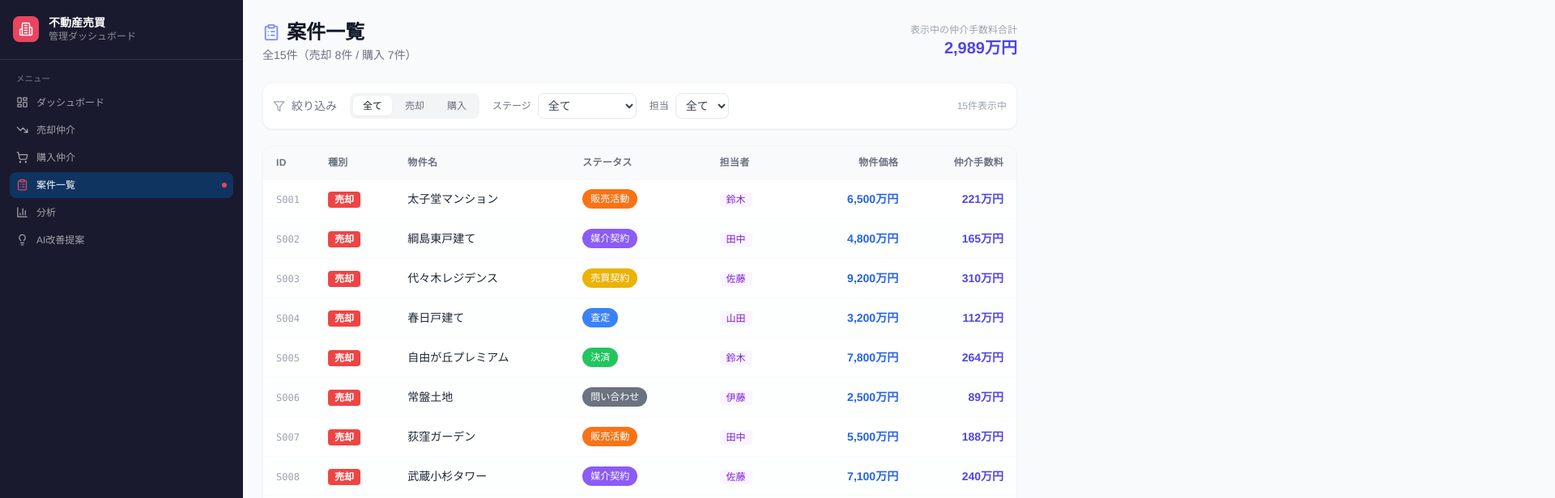
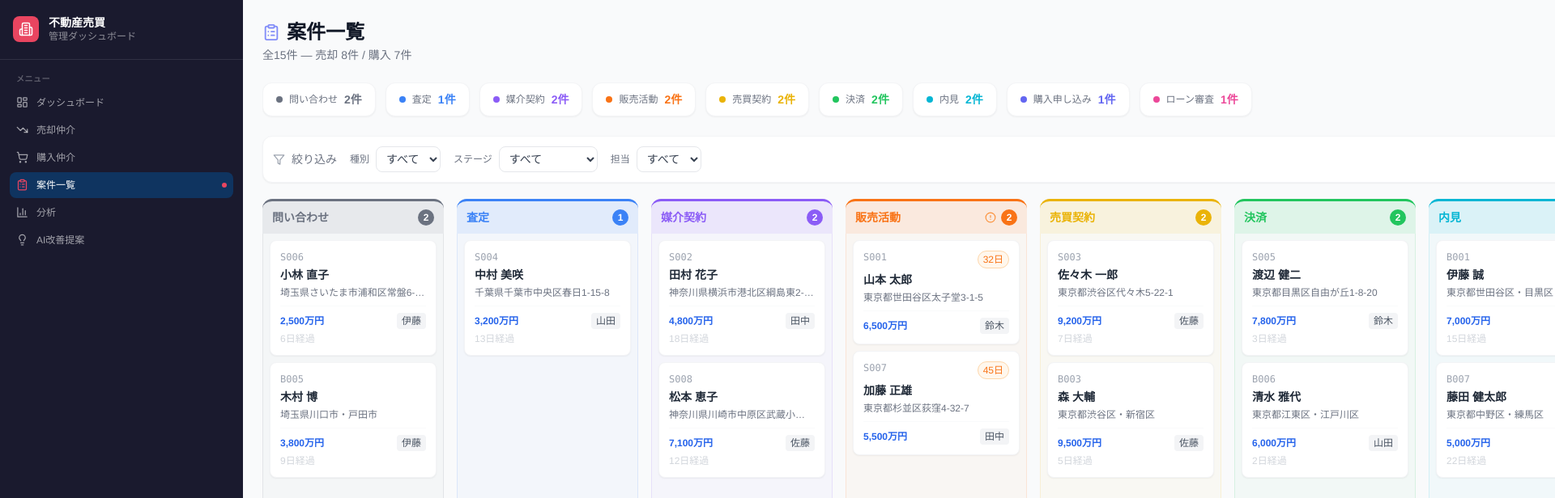
Before and after one commit to hh-rr-ux/buy-and-sell-, a Next.js app: page /cases in a window 1280 px wide. Shown: the top 616 px of the page at 81% size, 1920 px wide, since content can reach past the window. Built offline with nearby package versions, Linux system fonts and the light colour scheme.

Commit message:
案件一覧ページを売却・購入仲介と同じレイアウトに統一

```diff
--- a/app/cases/page.tsx
+++ b/app/cases/page.tsx
@@ -3,10 +3,16 @@
 export const dynamic = 'force-static'
 
 import { useState } from 'react'
-import { ClipboardList, Filter } from 'lucide-react'
-import { sellCases, buyCases, calcBrokerageFee, formatPrice, type Staff } from '@/lib/mockData'
+import { ClipboardList, LayoutGrid, List, Filter } from 'lucide-react'
+import PipelineBoard from '@/components/PipelineBoard'
+import CaseTable from '@/components/CaseTable'
+import {
+  sellCases, buyCases, SELL_STAGES, BUY_STAGES,
+  calcBrokerageFee, formatPrice,
+  type SellCase, type BuyCase, type Staff,
+} from '@/lib/mockData'
 
-const stageColors: Record<string, string> = {
+const STAGE_COLORS: Record<string, string> = {
   '問い合わせ':    '#6b7280',
   '査定':         '#3b82f6',
   '媒介契約':     '#8b5cf6',
@@ -18,54 +24,182 @@ const stageColors: Record<string, string> = {
   '決済':         '#22c55e',
 }
 
-// 売却・購入を統合した案件リスト
-const allCases = [
+// 全ステージ（売却→購入の順で重複排除）
+const ALL_STAGES = [
+  ...SELL_STAGES,
+  ...BUY_STAGES.filter(s => !SELL_STAGES.includes(s as typeof SELL_STAGES[number])),
+]
+
+type TypeFilter = 'すべて' | '売却' | '購入'
+
+// 統合型
+type UnifiedCase = {
+  id: string
+  type: '売却' | '購入'
+  clientName: string
+  propertyName: string
+  propertyAddress?: string
+  desiredArea?: string
+  propertyType: string
+  price: number
+  fee: number
+  stage: string
+  staff: Staff
+  startDate: string
+  lastContactDate: string
+  notes: string
+  daysInStage: number
+}
+
+const allCases: UnifiedCase[] = [
   ...sellCases.map(c => ({
-    id: c.id,
-    type: '売却' as const,
-    propertyName: c.propertyName,
-    stage: c.stage,
-    staff: c.staff,
-    price: c.askingPrice,
-    fee: calcBrokerageFee(c.askingPrice),
-    daysInStage: c.daysInStage,
-    lastContactDate: c.lastContactDate,
+    id: c.id, type: '売却' as const,
+    clientName: c.clientName, propertyName: c.propertyName,
+    propertyAddress: c.propertyAddress, propertyType: c.propertyType,
+    price: c.askingPrice, fee: calcBrokerageFee(c.askingPrice),
+    stage: c.stage, staff: c.staff,
+    startDate: c.startDate, lastContactDate: c.lastContactDate,
+    notes: c.notes, daysInStage: c.daysInStage,
   })),
   ...buyCases.map(c => ({
-    id: c.id,
-    type: '購入' as const,
-    propertyName: c.propertyName,
-    stage: c.stage,
-    staff: c.staff,
-    price: c.budget,
-    fee: calcBrokerageFee(c.budget),
-    daysInStage: c.daysInStage,
-    lastContactDate: c.lastContactDate,
+    id: c.id, type: '購入' as const,
+    clientName: c.clientName, propertyName: c.propertyName,
+    desiredArea: c.desiredArea, propertyType: c.propertyType,
+    price: c.budget, fee: calcBrokerageFee(c.budget),
+    stage: c.stage, staff: c.staff,
+    startDate: c.startDate, lastContactDate: c.lastContactDate,
+    notes: c.notes, daysInStage: c.daysInStage,
   })),
 ]
 
-const ALL_STAGES = Array.from(new Set(allCases.map(c => c.stage)))
-const ALL_STAFF: Staff[] = ['鈴木', '田中', '佐藤', '山田', '伊藤']
-
-type TypeFilter = '全て' | '売却' | '購入'
+function StageBadge({ stage }: { stage: string }) {
+  return (
+    <span
+      className="inline-flex items-center px-2 py-0.5 rounded-full text-xs font-medium text-white"
+      style={{ backgroundColor: STAGE_COLORS[stage] ?? '#6b7280' }}
+    >
+      {stage}
+    </span>
+  )
+}
 
 export default function CasesPage() {
-  const [typeFilter, setTypeFilter]   = useState<TypeFilter>('全て')
-  const [stageFilter, setStageFilter] = useState<string>('全て')
-  const [staffFilter, setStaffFilter] = useState<string>('全て')
+  const [view, setView]             = useState<'board' | 'table'>('board')
+  const [typeFilter, setTypeFilter] = useState<TypeFilter>('すべて')
+  const [filterStage, setFilterStage] = useState<string>('すべて')
+  const [filterStaff, setFilterStaff] = useState<string>('すべて')
 
   const filtered = allCases.filter(c => {
-    if (typeFilter  !== '全て' && c.type  !== typeFilter)  return false
-    if (stageFilter !== '全て' && c.stage !== stageFilter) return false
-    if (staffFilter !== '全て' && c.staff !== staffFilter) return false
+    if (typeFilter   !== 'すべて' && c.type  !== typeFilter)   return false
+    if (filterStage  !== 'すべて' && c.stage !== filterStage)  return false
+    if (filterStaff  !== 'すべて' && c.staff !== filterStaff)  return false
     return true
   })
 
-  const totalFee = filtered.reduce((sum, c) => sum + c.fee, 0)
+  // ボード表示用のステージ一覧（フィルタに応じて切替）
+  const boardStages =
+    typeFilter === '売却' ? SELL_STAGES :
+    typeFilter === '購入' ? BUY_STAGES :
+    ALL_STAGES
+
+  const stageStats = boardStages.map(s => ({
+    stage: s,
+    count: allCases.filter(c =>
+      c.stage === s &&
+      (typeFilter === 'すべて' || c.type === typeFilter)
+    ).length,
+    color: STAGE_COLORS[s],
+  }))
+
+  const columns = [
+    {
+      key: 'id' as keyof UnifiedCase,
+      label: 'ID',
+      sortable: true,
+      width: 'w-16',
+      render: (v: UnifiedCase[keyof UnifiedCase]) => (
+        <span className="font-mono text-xs text-gray-400">{String(v)}</span>
+      ),
+    },
+    {
+      key: 'type' as keyof UnifiedCase,
+      label: '種別',
+      render: (v: UnifiedCase[keyof UnifiedCase]) => (
+        <span className={`inline-block text-white text-xs font-bold px-2 py-0.5 rounded ${v === '売却' ? 'bg-red-500' : 'bg-blue-500'}`}>
+          {String(v)}
+        </span>
+      ),
+    },
+    {
+      key: 'propertyName' as keyof UnifiedCase,
+      label: '物件名',
+      sortable: true,
+      render: (v: UnifiedCase[keyof UnifiedCase]) => (
+        <span className="font-medium text-gray-800">{String(v)}</span>
+      ),
+    },
+    {
+      key: 'stage' as keyof UnifiedCase,
+      label: 'ステータス',
+      sortable: true,
+      render: (v: UnifiedCase[keyof UnifiedCase]) => <StageBadge stage={String(v)} />,
+    },
+    {
+      key: 'staff' as keyof UnifiedCase,
+      label: '担当者',
+      render: (v: UnifiedCase[keyof UnifiedCase]) => (
+        <span className="bg-purple-50 text-purple-700 px-2 py-0.5 rounded text-xs font-medium">{String(v)}</span>
+      ),
+    },
+    {
+      key: 'price' as keyof UnifiedCase,
+      label: '物件価格',
+      sortable: true,
+      render: (v: UnifiedCase[keyof UnifiedCase]) => (
+        <span className="font-semibold text-blue-600">{formatPrice(Number(v))}</span>
+      ),
+    },
+    {
+      key: 'fee' as keyof UnifiedCase,
+      label: '仲介手数料',
+      sortable: true,
+      render: (v: UnifiedCase[keyof UnifiedCase]) => (
+        <span className="font-semibold text-indigo-600">{formatPrice(Number(v))}</span>
+      ),
+    },
+    {
+      key: 'daysInStage' as keyof UnifiedCase,
+      label: 'ステージ経過',
+      sortable: true,
+      render: (v: UnifiedCase[keyof UnifiedCase]) => {
+        const days = Number(v)
+        return (
+          <span className={`text-xs font-medium ${days > 30 ? 'text-orange-600 font-bold' : 'text-gray-500'}`}>
+            {days}日{days > 30 ? ' ⚠' : ''}
+          </span>
+        )
+      },
+    },
+    {
+      key: 'lastContactDate' as keyof UnifiedCase,
+      label: '最終連絡',
+      sortable: true,
+      render: (v: UnifiedCase[keyof UnifiedCase]) => (
+        <span className="text-xs text-gray-500">{String(v)}</span>
+      ),
+    },
+    {
+      key: 'notes' as keyof UnifiedCase,
+      label: 'メモ',
+      render: (v: UnifiedCase[keyof UnifiedCase]) => (
+        <span className="text-xs text-gray-500 max-w-xs truncate block">{String(v)}</span>
+      ),
+    },
+  ]
 
   return (
     <div className="p-6 max-w-full">
-      {/* ヘッダー */}
+      {/* Header */}
       <div className="flex items-center justify-between mb-6">
         <div>
           <div className="flex items-center gap-2">
@@ -73,141 +207,98 @@ export default function CasesPage() {
             <h1 className="text-2xl font-bold text-gray-900">案件一覧</h1>
           </div>
           <p className="text-gray-500 text-sm mt-0.5">
-            全{allCases.length}件（売却 {sellCases.length}件 / 購入 {buyCases.length}件）
+            全{allCases.length}件 — 売却 {sellCases.length}件 / 購入 {buyCases.length}件
           </p>
         </div>
-        <div className="text-right">
-          <p className="text-xs text-gray-400">表示中の仲介手数料合計</p>
-          <p className="text-xl font-bold text-indigo-600">{formatPrice(totalFee)}</p>
+        <div className="flex items-center gap-2 bg-white border border-gray-200 rounded-xl p-1">
+          <button
+            onClick={() => setView('board')}
+            className={`flex items-center gap-1.5 px-3 py-1.5 rounded-lg text-sm font-medium transition-all ${
+              view === 'board' ? 'bg-gray-900 text-white shadow-sm' : 'text-gray-500 hover:text-gray-700'
+            }`}
+          >
+            <LayoutGrid size={15} />
+            ボード
+          </button>
+          <button
+            onClick={() => setView('table')}
+            className={`flex items-center gap-1.5 px-3 py-1.5 rounded-lg text-sm font-medium transition-all ${
+              view === 'table' ? 'bg-gray-900 text-white shadow-sm' : 'text-gray-500 hover:text-gray-700'
+            }`}
+          >
+            <List size={15} />
+            一覧
+          </button>
         </div>
       </div>
 
-      {/* フィルター */}
+      {/* Stage Stats */}
+      <div className="flex gap-3 mb-5 overflow-x-auto pb-1">
+        {stageStats.map(({ stage, count, color }) => (
+          <div
+            key={stage}
+            className="flex-shrink-0 flex items-center gap-2 bg-white border border-gray-100 rounded-xl px-4 py-2.5 shadow-sm"
+          >
+            <div className="w-2 h-2 rounded-full" style={{ backgroundColor: color }} />
+            <span className="text-xs text-gray-500">{stage}</span>
+            <span className="text-sm font-bold" style={{ color }}>{count}件</span>
+          </div>
+        ))}
+      </div>
+
+      {/* Filters */}
       <div className="bg-white border border-gray-100 rounded-xl p-3 mb-5 flex flex-wrap items-center gap-4 shadow-sm">
         <div className="flex items-center gap-2 text-gray-400">
           <Filter size={15} />
           <span className="text-sm text-gray-500 font-medium">絞り込み</span>
         </div>
-
-        {/* 種別タブ */}
-        <div className="flex gap-1 bg-gray-100 rounded-lg p-1">
-          {(['全て', '売却', '購入'] as TypeFilter[]).map(t => (
-            <button
-              key={t}
-              onClick={() => setTypeFilter(t)}
-              className={`px-3 py-1 rounded-md text-xs font-medium transition-all ${
-                typeFilter === t
-                  ? 'bg-white text-gray-900 shadow-sm'
-                  : 'text-gray-500 hover:text-gray-700'
-              }`}
-            >
-              {t}
-            </button>
-          ))}
+        <div className="flex items-center gap-2">
+          <label className="text-xs text-gray-500">種別</label>
+          <select
+            value={typeFilter}
+            onChange={e => setTypeFilter(e.target.value as TypeFilter)}
+            className="text-sm border border-gray-200 rounded-lg px-2 py-1.5 bg-white text-gray-700 focus:outline-none focus:ring-2 focus:ring-indigo-300"
+          >
+            <option value="すべて">すべて</option>
+            <option value="売却">売却</option>
+            <option value="購入">購入</option>
+          </select>
         </div>
-
         <div className="flex items-center gap-2">
           <label className="text-xs text-gray-500">ステージ</label>
           <select
-            value={stageFilter}
-            onChange={e => setStageFilter(e.target.value)}
+            value={filterStage}
+            onChange={e => setFilterStage(e.target.value)}
             className="text-sm border border-gray-200 rounded-lg px-2 py-1.5 bg-white text-gray-700 focus:outline-none focus:ring-2 focus:ring-indigo-300"
           >
-            <option value="全て">全て</option>
+            <option value="すべて">すべて</option>
             {ALL_STAGES.map(s => <option key={s} value={s}>{s}</option>)}
           </select>
         </div>
-
         <div className="flex items-center gap-2">
           <label className="text-xs text-gray-500">担当</label>
           <select
-            value={staffFilter}
-            onChange={e => setStaffFilter(e.target.value)}
+            value={filterStaff}
+            onChange={e => setFilterStaff(e.target.value)}
             className="text-sm border border-gray-200 rounded-lg px-2 py-1.5 bg-white text-gray-700 focus:outline-none focus:ring-2 focus:ring-indigo-300"
           >
-            <option value="全て">全て</option>
-            {ALL_STAFF.map(s => <option key={s} value={s}>{s}</option>)}
+            <option value="すべて">すべて</option>
+            {['鈴木', '田中', '佐藤', '山田', '伊藤'].map(s => <option key={s} value={s}>{s}</option>)}
           </select>
         </div>
-
         <span className="text-xs text-gray-400 ml-auto">{filtered.length}件表示中</span>
       </div>
 
-      {/* テーブル */}
-      <div className="bg-white border border-gray-100 rounded-xl shadow-sm overflow-hidden">
-        <table className="w-full text-sm">
-          <thead>
-            <tr className="border-b border-gray-100 bg-gray-50">
-              <th className="text-left px-4 py-3 text-xs font-semibold text-gray-500 uppercase tracking-wide w-16">ID</th>
-              <th className="text-left px-4 py-3 text-xs font-semibold text-gray-500 uppercase tracking-wide">種別</th>
-              <th className="text-left px-4 py-3 text-xs font-semibold text-gray-500 uppercase tracking-wide">物件名</th>
-              <th className="text-left px-4 py-3 text-xs font-semibold text-gray-500 uppercase tracking-wide">ステータス</th>
-              <th className="text-left px-4 py-3 text-xs font-semibold text-gray-500 uppercase tracking-wide">担当者</th>
-              <th className="text-right px-4 py-3 text-xs font-semibold text-gray-500 uppercase tracking-wide">物件価格</th>
-              <th className="text-right px-4 py-3 text-xs font-semibold text-gray-500 uppercase tracking-wide">仲介手数料</th>
-            </tr>
-          </thead>
-          <tbody>
-            {filtered.map((c, i) => (
-              <tr
-                key={c.id}
-                className={`border-b border-gray-50 hover:bg-gray-50 transition-colors ${
-                  i % 2 === 0 ? '' : 'bg-gray-50/30'
-                }`}
-              >
-                <td className="px-4 py-3">
-                  <span className="font-mono text-xs text-gray-400">{c.id}</span>
-                </td>
-                <td className="px-4 py-3">
-                  <span
-                    className={`inline-block text-white text-xs font-bold px-2 py-0.5 rounded ${
-                      c.type === '売却' ? 'bg-red-500' : 'bg-blue-500'
-                    }`}
-                  >
-                    {c.type}
-                  </span>
-                </td>
-                <td className="px-4 py-3">
-                  <span className="font-medium text-gray-800">{c.propertyName}</span>
-                </td>
-                <td className="px-4 py-3">
-                  <span
-                    className="inline-flex items-center gap-1.5 px-2.5 py-1 rounded-full text-xs font-medium text-white"
-                    style={{ backgroundColor: stageColors[c.stage] ?? '#6b7280' }}
-                  >
-                    {c.stage}
-                  </span>
-                </td>
-                <td className="px-4 py-3">
-                  <span className="bg-purple-50 text-purple-700 px-2 py-0.5 rounded text-xs font-medium">
-                    {c.staff}
-                  </span>
-                </td>
-                <td className="px-4 py-3 text-right">
-                  <span className="font-semibold text-blue-600">{formatPrice(c.price)}</span>
-                </td>
-                <td className="px-4 py-3 text-right">
-                  <span className="font-semibold text-indigo-600">{formatPrice(c.fee)}</span>
-                </td>
-              </tr>
-            ))}
-          </tbody>
-          {/* 合計行 */}
-          <tfoot>
-            <tr className="border-t-2 border-gray-200 bg-gray-50">
-              <td colSpan={5} className="px-4 py-3 text-xs font-semibold text-gray-500">
-                合計 {filtered.length}件
-              </td>
-              <td className="px-4 py-3 text-right">
-                <span className="font-bold text-blue-700">{formatPrice(filtered.reduce((s, c) => s + c.price, 0))}</span>
-              </td>
-              <td className="px-4 py-3 text-right">
-                <span className="font-bold text-indigo-700">{formatPrice(totalFee)}</span>
-              </td>
-            </tr>
-          </tfoot>
-        </table>
-      </div>
+      {/* Content */}
+      {view === 'board' ? (
+        <PipelineBoard
+          stages={boardStages}
+          cases={filtered.map(c => ({ ...c, price: c.price }))}
+          stageColors={STAGE_COLORS}
+        />
+      ) : (
+        <CaseTable data={filtered} columns={columns} />
+      )}
     </div>
   )
 }
```
